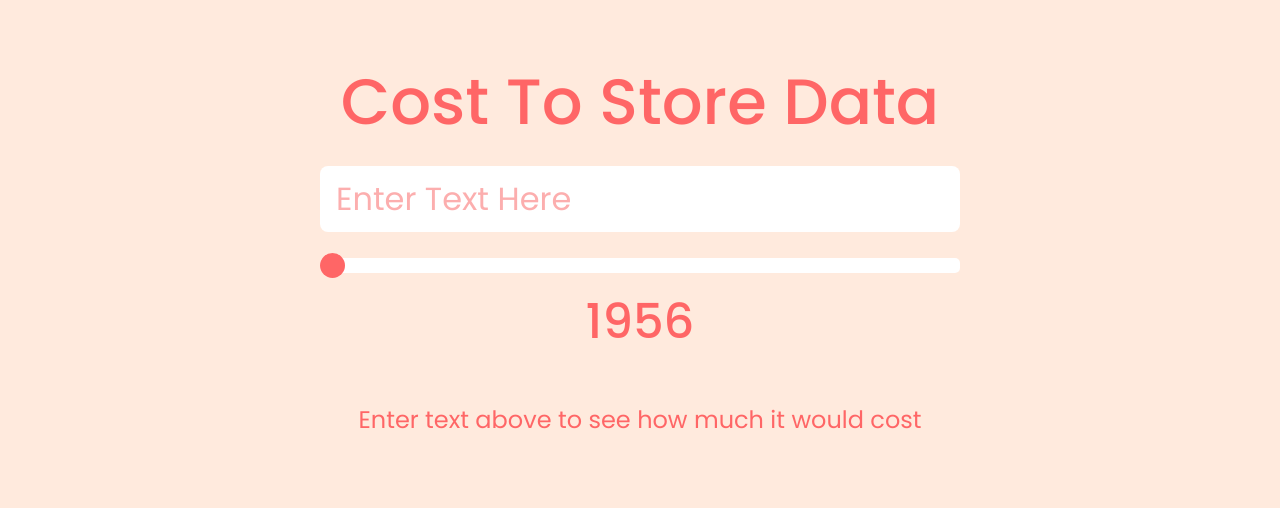
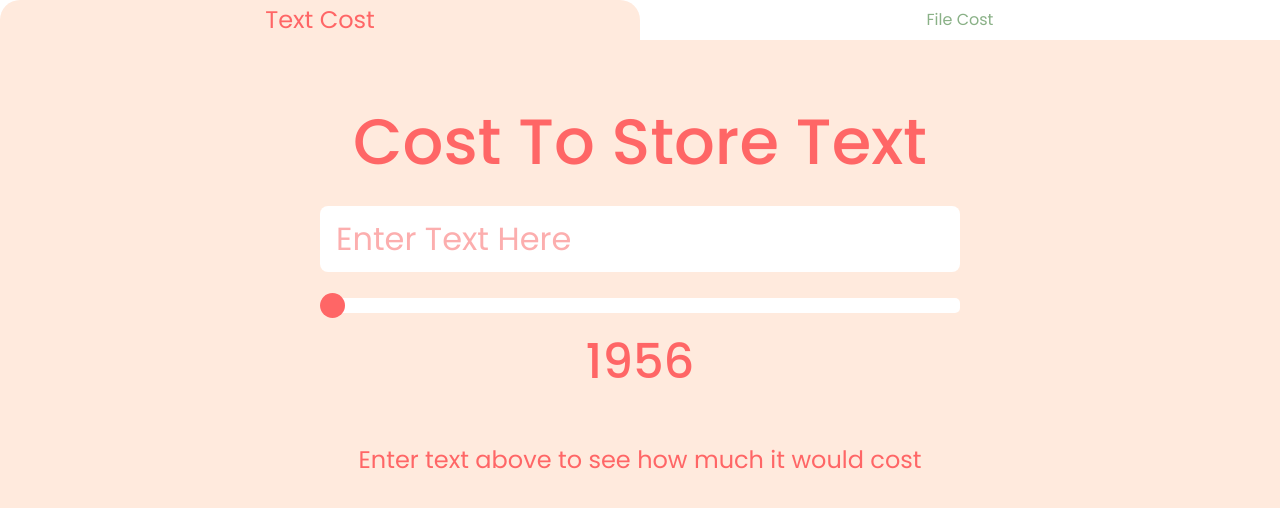
Before and after one commit to NourAshoush/historical-storage-costs, a React (Vite) app: page / in a window 1280 px wide. Shown: the top 508 px of the page. Built offline with nearby package versions, Linux system fonts and the light colour scheme.

Commit message:
add: tab to file functionality

```diff
--- a/index.html
+++ b/index.html
@@ -16,9 +16,15 @@
 
   <style>
     :root {
-      --light: #fcaeae;
-      --background: #ffeadd;
-      --main: #ff6666;
+      --light: #FCAEAE;
+      --background: #FFEADD;
+      --main: #FF6666;
+    }
+
+    .green-mode {
+      --light: #CEE0A9;
+      --background: #EDFBCF;
+      --main: #8AB187;
     }
 
     body {
--- a/src/App.tsx
+++ b/src/App.tsx
@@ -1,13 +1,21 @@
 import "./App.css";
 import { useState } from "react";
 
-import InputBox from "./components/InputBox";
-import Slider from "./components/Slider";
-import Results from "./components/Results";
+import HeaderBar from "./components/HeaderBar/HeaderBar";
+import InputBox from "./components/InputBox/InputBox";
+import Slider from "./components/Slider/Slider";
+import Results from "./components/Results/Results";
+// import Footer from "./components/Footer/Footer";
 
 function App() {
   const [inputBytes, setInputBytes] = useState(0);
   const [yearDate, setYearDate] = useState(1956);
+  const [isRedActive, setIsRedActive] = useState(true);
+
+  const handleModeToggle = () => {
+    setIsRedActive(!isRedActive);
+    setInputBytes(0);
+  };
 
   const handleNewInput = (length: number) => {
     setInputBytes(length);
@@ -19,15 +27,24 @@ function App() {
 
   return (
     <>
-      <h1 id="title">Cost To Store Data</h1>
-      <InputBox onNewInput={handleNewInput} />
+      <HeaderBar onToggle={handleModeToggle} />
+      <h1 id="title">
+        {!isRedActive ? "Cost To Store Text" : "Cost To Store Files"}
+      </h1>
+
+      {!isRedActive ? <InputBox onNewInput={handleNewInput} /> : <></>}
+
       <Slider onYearChange={handleYearChange} />
+
       <h1 id="year-display">{yearDate}</h1>
+
       {inputBytes != 0 ? (
         <Results inputBytes={inputBytes} yearDate={yearDate} />
       ) : (
         <p id="enter-text">Enter text above to see how much it would cost</p>
       )}
+
+      {/* <Footer /> */}
     </>
   );
 }
--- /dev/null
+++ b/src/components/Footer/Footer.css
@@ -0,0 +1,12 @@
+#info-desc {
+    margin-top: 10%;
+    margin: 0 auto;
+    font-size: 1rem;
+    max-width: 50%;
+    text-align: center;
+}
+
+.download a {
+    color: white;
+    text-decoration: none;
+}
--- /dev/null
+++ b/src/components/Footer/Footer.tsx
@@ -0,0 +1,23 @@
+import "./Footer.css";
+
+function Information() {
+  return (
+    <>
+      <p id="info-desc">
+        The historical costs of disk storage have been adapted from{" "}
+        <a href="https://ourworldindata.org/grapher/historical-cost-of-computer-memory-and-storage">
+          Our World in Data
+        </a>
+        . Costs are depicted as $/TB for each year. The costs in this source
+        have not been adjusted for inflation.
+      </p>
+      <button type="button" className="btn btn-danger download">
+        <a href="https://raw.githubusercontent.com/NourAshoush/historical-storage-costs/main/src/assets/Color%20Hunt%20Palette%20ffeaddfcaeaeff8989ff6666.png">
+          Download CSV
+        </a>
+      </button>
+    </>
+  );
+}
+
+export default Information;
--- /dev/null
+++ b/src/components/HeaderBar/HeaderBar.css
@@ -0,0 +1,32 @@
+#header-bar {
+  display: flex;
+  flex-direction: row;
+  background: white;
+  height: 5vh;
+  margin-top: 0;
+}
+
+.tab {
+  display: flex;
+  justify-content: center;
+  align-items: center;
+  width: 50%;
+  height: 100%;
+  border-radius: 20px 20px 0 0;
+  cursor: pointer;
+}
+
+#cost-text {
+  color: #FF6666;
+}
+
+#cost-file {
+  color: #8AB187;
+}
+
+.active {
+  font-size: 1.5rem;
+  background-color: var(--background);
+
+  transition: all 0.2s ease;
+}
--- /dev/null
+++ b/src/components/HeaderBar/HeaderBar.tsx
@@ -0,0 +1,46 @@
+import './HeaderBar.css'
+import { useEffect, useState } from 'react';
+
+interface HeaderBarProps {
+  onToggle: () => void;
+}
+
+function HeaderBar({ onToggle }: HeaderBarProps) {
+
+  const [isRedActive, setIsRedActive] = useState(true);
+
+  useEffect(() => {
+    if (isRedActive) {
+      ((document.getElementById("cost-text")) as HTMLElement).classList.add("active");
+      ((document.getElementById("cost-file")) as HTMLElement).classList.remove("active");
+    } else {
+      ((document.getElementById("cost-text")) as HTMLElement).classList.remove("active");
+      ((document.getElementById("cost-file")) as HTMLElement).classList.add("active");
+    }
+    document.documentElement.classList.toggle("green-mode");
+    onToggle();
+  }, [isRedActive]);
+
+  return (
+    <>
+      <header id="header-bar">
+        <div
+          className="tab active"
+          id="cost-text"
+          onClick={() => setIsRedActive(true)}
+        >
+          Text Cost
+        </div>
+        <div
+          className="tab"
+          id="cost-file"
+          onClick={() => setIsRedActive(false)}
+        >
+          File Cost
+        </div>
+      </header>
+    </>
+  );
+}
+
+export default HeaderBar;
```
Also changed, not shown: src/components/InputBox/InputBox.css (renamed from src/components/InputBox.css), src/components/InputBox/InputBox.tsx (renamed from src/components/InputBox.tsx), src/components/Results/Results.css (renamed from src/components/Results.css), src/components/Results/Results.tsx (renamed from src/components/Results.tsx), src/components/Slider/Slider.css (renamed from src/components/Slider.css), src/components/Slider/Slider.tsx (renamed from src/components/Slider.tsx).
